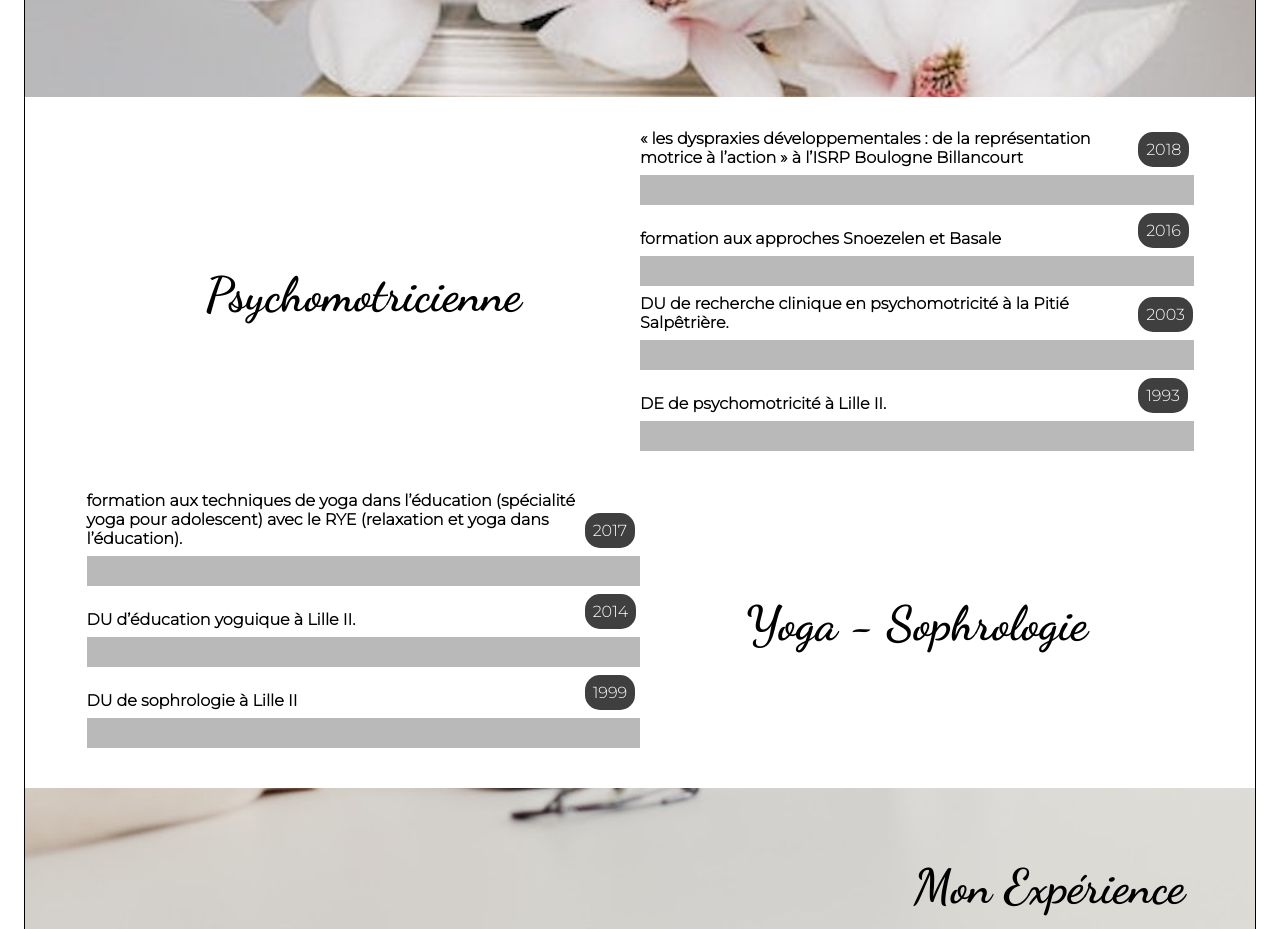
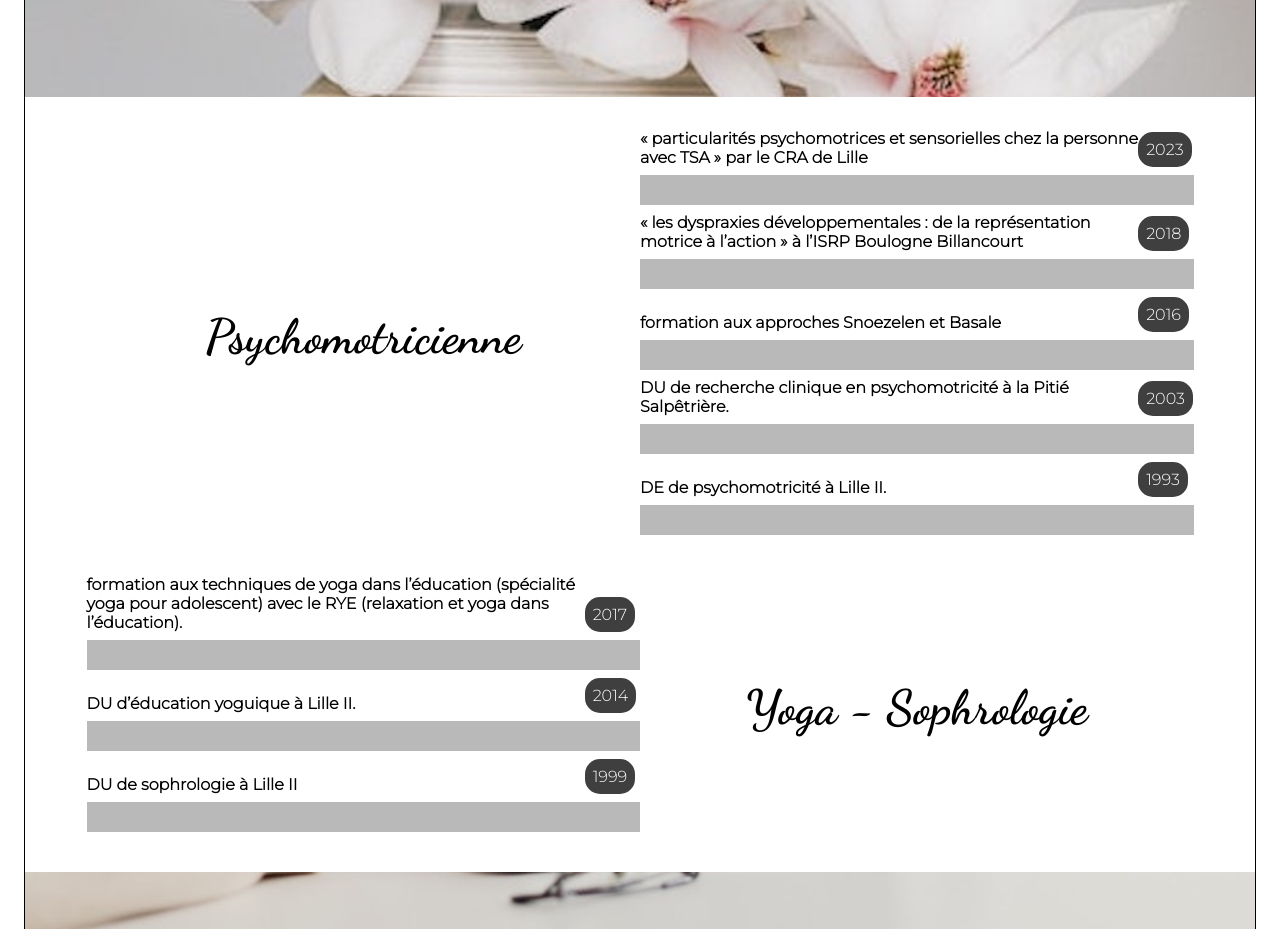
Before and after one commit to thibaultspriet/sandrine-psychomot, a Next.js app in the folder psychomot_nextjs/: page /presentation in a window 1280 px wide. Shown: the part 1120-2049 px from the top of the page. Built offline with nearby package versions, Linux system fonts and the light colour scheme.

Commit message:
update content

```diff
--- a/psychomot_nextjs/pages/presentation.js
+++ b/psychomot_nextjs/pages/presentation.js
@@ -99,6 +99,14 @@ export default function Presentation() {
                             <h3>Psychomotricienne</h3>
                         </div>
                         <div className="diplomes" ref={anim1}>
+                        <div className="diplome">
+                                <div className="container-intitule">
+                                    <p className="intitule"> « particularités psychomotrices et sensorielles chez la personne avec TSA » par le CRA de Lille</p><span className="annee">2023</span>
+                                </div>
+                                <div className="container-anim" >
+                                    <div className="anim orange"></div>
+                                </div>
+                            </div>
                             <div className="diplome">
                                 <div className="container-intitule">
                                     <p className="intitule"> « les dyspraxies développementales : de la représentation
```
Also changed, not shown: psychomot_nextjs/pages/rendez_vous.js (+4 -4 lines).
